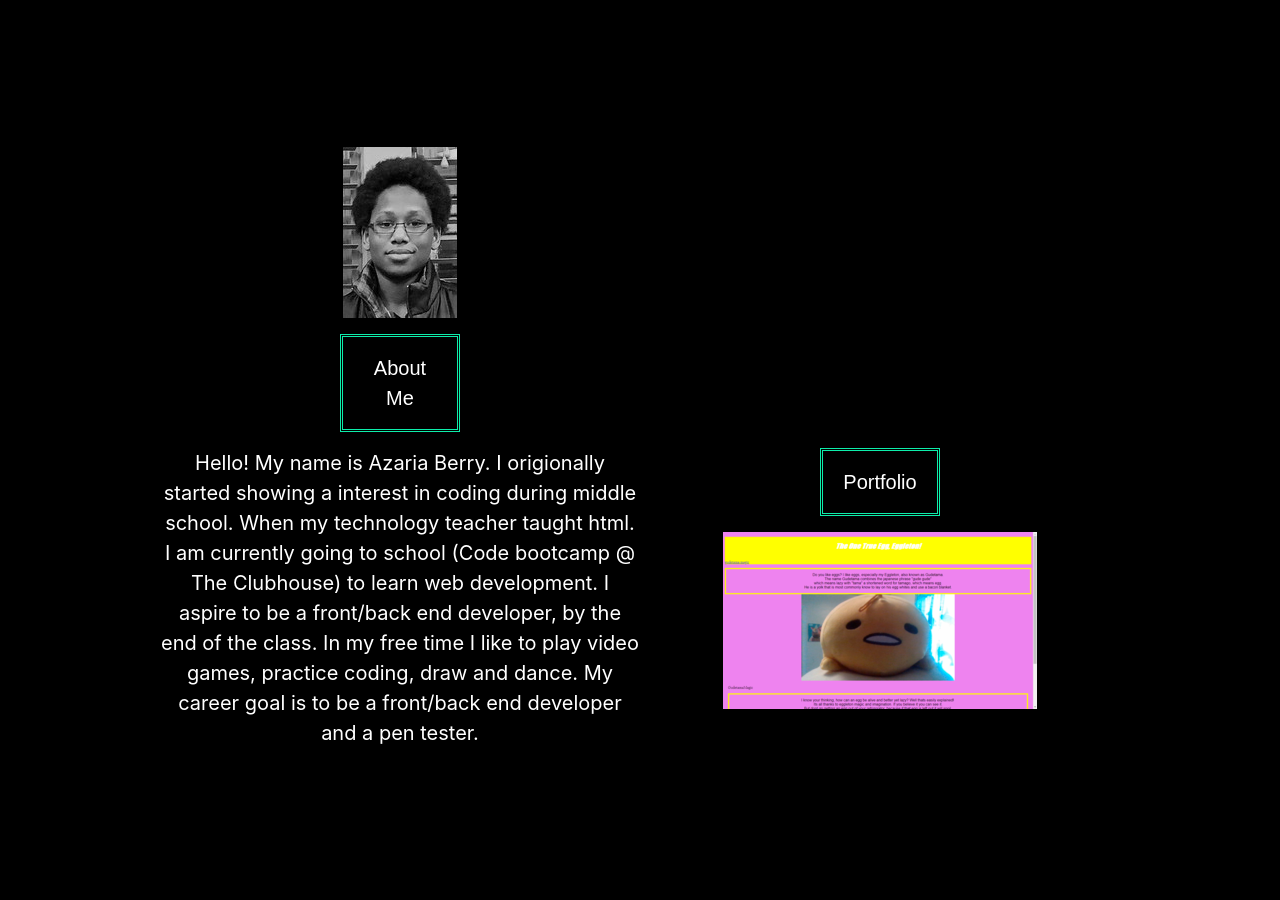
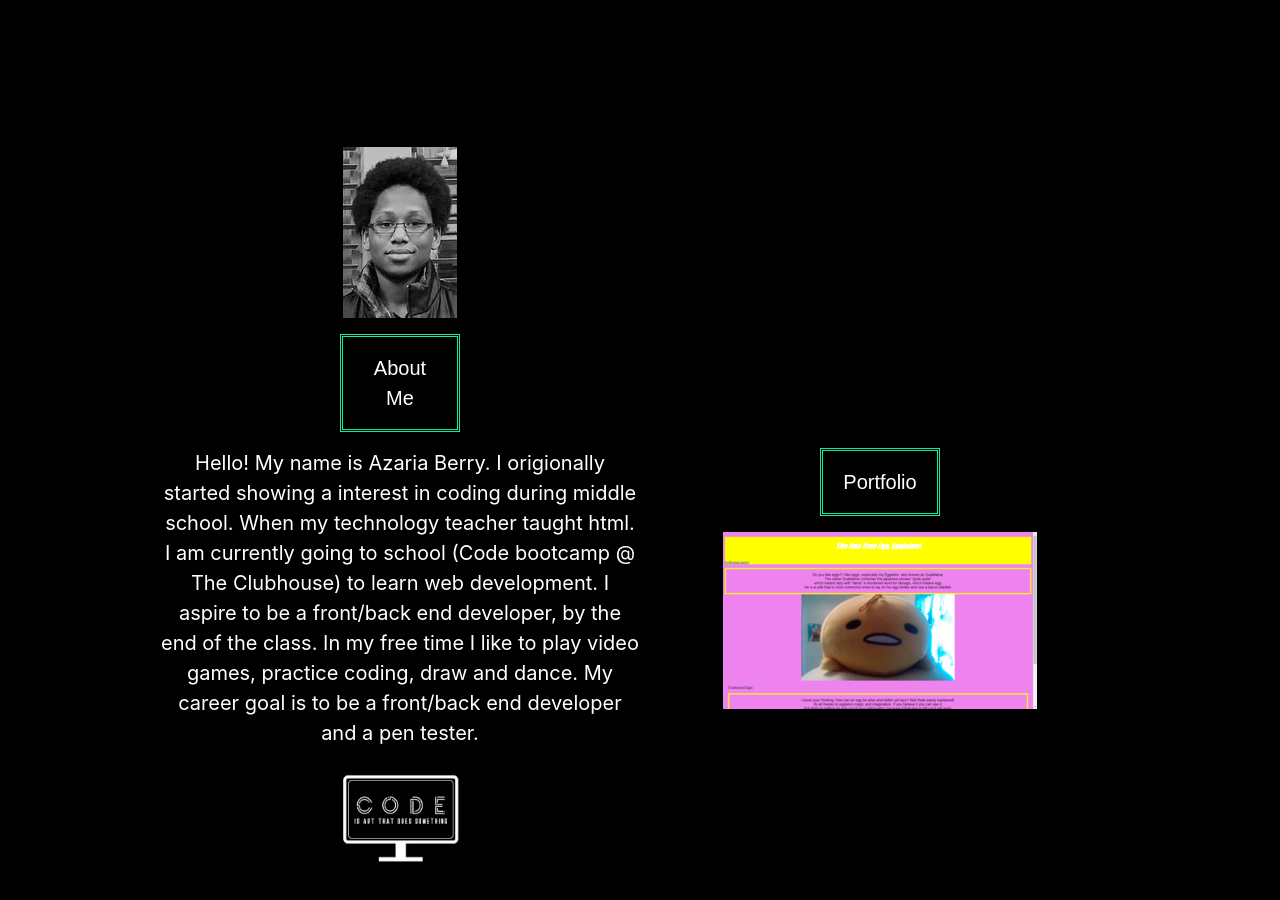
Before and after one commit to AzariaBerry/AzariaBerry.github.io, a plain HTML site: page index.html in a window 1280 px wide. Shown: the part 92-992 px from the top of the page. Drawn offline with nearby package versions, Linux system fonts and the light colour scheme.

Commit message:
spreaded out my content on my portfolio

```diff
--- a/index.css
+++ b/index.css
@@ -84,6 +84,12 @@ a:link, a:visited {
 
 }
 
+.art{
+    grid-column-start: 2;
+    grid-row-start: 1;
+    width: 25%;
+}
+
 #portfolio {
     border: double #0DEDAA;
     width: 25%;
--- a/index.html
+++ b/index.html
@@ -36,7 +36,9 @@
             <img src="gudetamasite.png" alt="Gudetama" class="mx-auto d-block" class="screenshot">
             </a>
         </div>
-
+        <div id="art">
+            <img src="codeIsArt.jpg" class="art" alt="">
+        </div>
     </div>
 
 
```
Also changed, not shown: codeIsArt.jpg (added).
